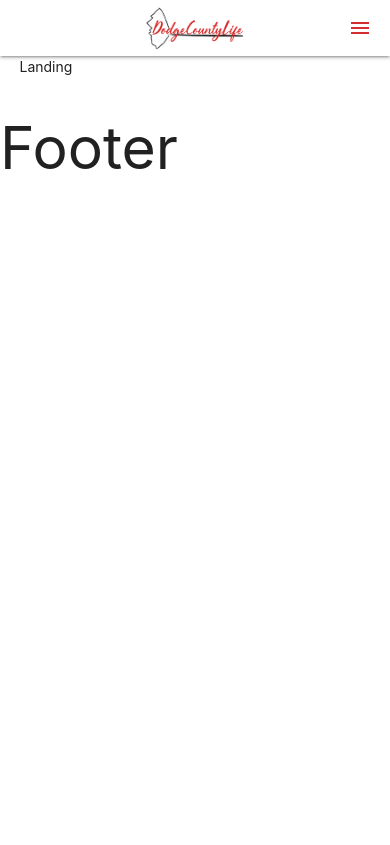
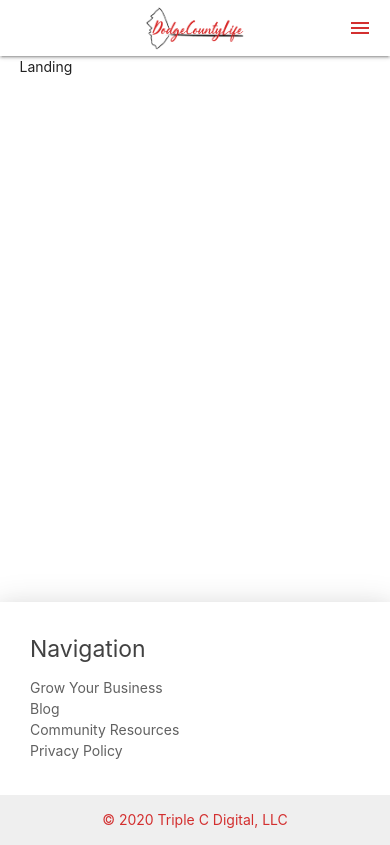
Before and after one commit to jcook3195/dclife-mern, a React (Create React App) app in the folder client/: page / in a window 390 px wide. Built offline with nearby package versions, Linux system fonts and the light colour scheme; no server answers.

Commit message:
connected login/logout menu and form, some work on mobile sidenav

```diff
--- a/client/public/assets/scripts/script.js
+++ b/client/public/assets/scripts/script.js
@@ -1,7 +1,11 @@
 $(document).ready(function () {
   // init sidenav
   if ($('.sidenav').length) {
-    $('.sidenav').sidenav();
+    $('.sidenav')
+      .sidenav()
+      .on('click tap', 'li a', () => {
+        $('.sidenav').sidenav('close');
+      });
   }
 
   // init select dropdown
--- a/client/src/components/auth/Login.js
+++ b/client/src/components/auth/Login.js
@@ -4,7 +4,7 @@ import { connect } from 'react-redux';
 import PropTypes from 'prop-types';
 import { login } from '../../store/actions/auth';
 
-import Button from '../ui/buttons/Button';
+import InputSubmit from '../ui/buttons/InputSubmit';
 
 const Login = ({ login, isAuthenticated }) => {
   const [formData, setFormData] = useState({
@@ -23,9 +23,8 @@ const Login = ({ login, isAuthenticated }) => {
     login(email, password);
   };
 
-  // @@ TO DO - redirect if logged in
   if (isAuthenticated) {
-    console.log('you already logged in');
+    return <Redirect to='/landing' />;
   }
 
   return (
@@ -48,7 +47,7 @@ const Login = ({ login, isAuthenticated }) => {
                 onChange={(e) => onChange(e)}
                 required
               />
-              <label for='email'>Email</label>
+              <label htmlFor='email'>Email</label>
             </div>
           </div>
           <div className='row mb-0'>
@@ -62,7 +61,7 @@ const Login = ({ login, isAuthenticated }) => {
                 onChange={(e) => onChange(e)}
                 required
               />
-              <label for='password'>Password</label>
+              <label htmlFor='password'>Password</label>
             </div>
           </div>
           <div className='row'>
@@ -76,8 +75,8 @@ const Login = ({ login, isAuthenticated }) => {
           </div>
           <div className='row'>
             <div className='col s6'>
-              <Button
-                classes='waves-effect waves-light btn red darken-1'
+              <InputSubmit
+                classes='waves-effect waves-light btn red darken-1 white-text'
                 text='Login'
               />
             </div>
--- a/client/src/components/layout/footer/Footer.js
+++ b/client/src/components/layout/footer/Footer.js
@@ -1,7 +1,24 @@
 import React from 'react';
 
+import FooterNav from './navigation/FooterNav';
+import SiteCredits from './credits/SiteCredits';
+
 const Footer = () => {
-  return <h1>Footer</h1>;
+  return (
+    <section id='footer'>
+      <footer className='page-footer white z-depth-4'>
+        <div className='container'>
+          <div className='row'>
+            <div className='col l4 offset-l2 s12'>
+              <h5 className='grey-text text-darken-3'>Navigation</h5>
+              <FooterNav />
+            </div>
+          </div>
+        </div>
+        <SiteCredits />
+      </footer>
+    </section>
+  );
 };
 
 export default Footer;
--- a/client/src/components/layout/footer/credits/SiteCredits.js
+++ b/client/src/components/layout/footer/credits/SiteCredits.js
@@ -0,0 +1,22 @@
+import React from 'react';
+import { Link } from 'react-router-dom';
+
+const SiteCredits = () => {
+  const year = new Date().getFullYear();
+
+  return (
+    <div className='footer-copyright'>
+      <div className='container grey-text text-darken-2 center'>
+        <Link
+          to='https://triplecdigital.com'
+          target='_blank'
+          className='red-text text-darken-2'
+        >
+          &copy; {year} Triple C Digital, LLC
+        </Link>
+      </div>
+    </div>
+  );
+};
+
+export default SiteCredits;
--- a/client/src/components/layout/footer/navigation/FooterNav.js
+++ b/client/src/components/layout/footer/navigation/FooterNav.js
@@ -0,0 +1,16 @@
+import React from 'react';
+
+import NavItem from './navitem/NavItem';
+
+const FooterNav = () => {
+  return (
+    <ul>
+      <NavItem url='/grow-your-business' text='Grow Your Business' />
+      <NavItem url='/blog' text='Blog' />
+      <NavItem url='/community-resources' text='Community Resources' />
+      <NavItem url='/privacy-policy' text='Privacy Policy' />
+    </ul>
+  );
+};
+
+export default FooterNav;
--- /dev/null
+++ b/client/src/components/layout/footer/navigation/navitem/NavItem.js
@@ -0,0 +1,20 @@
+import React from 'react';
+import { Link } from 'react-router-dom';
+import PropTypes from 'prop-types';
+
+const NavItem = ({ url, text }) => {
+  return (
+    <li>
+      <Link to={url} className='grey-text text-darken-2'>
+        {text}
+      </Link>
+    </li>
+  );
+};
+
+NavItem.propTypes = {
+  url: PropTypes.string.isRequired,
+  text: PropTypes.string.isRequired,
+};
+
+export default NavItem;
--- a/client/src/components/layout/header/navigation/navitem/NavItem.js
+++ b/client/src/components/layout/header/navigation/navitem/NavItem.js
@@ -1,24 +1,32 @@
 import React from 'react';
+import PropTypes from 'prop-types';
 
 import IconNavItem from './subtypes/IconNavItem';
 import ProfileNavItem from './subtypes/ProfileNavItem';
 import StandardNavItem from './subtypes/StandardNavItem';
 
-const swapNavSubType = (subtype) => {
+const swapNavSubType = (subtype, url, iconClasses, text) => {
   switch (subtype) {
     case 'standard':
       return <StandardNavItem />;
     case 'profile':
       return <ProfileNavItem />;
     case 'icon':
-      return <IconNavItem />;
+      return <IconNavItem url={url} iconClasses={iconClasses} text={text} />;
     default:
       return <StandardNavItem />;
   }
 };
 
-const NavItem = (props) => {
-  return <li>{swapNavSubType(props.subtype)}</li>;
+const NavItem = ({ subtype, url, iconClasses, text }) => {
+  return <li>{swapNavSubType(subtype, url, iconClasses, text)}</li>;
+};
+
+NavItem.propTypes = {
+  subtype: PropTypes.string.isRequired,
+  url: PropTypes.string.isRequired,
+  iconClasses: PropTypes.string,
+  text: PropTypes.string.isRequired,
 };
 
 export default NavItem;
--- a/client/src/components/layout/header/navigation/navitem/subtypes/IconNavItem.js
+++ b/client/src/components/layout/header/navigation/navitem/subtypes/IconNavItem.js
@@ -1,7 +1,20 @@
 import React from 'react';
+import { Link } from 'react-router-dom';
+import PropTypes from 'prop-types';
 
-const IconNavItem = () => {
-  return <div>IconNavItem</div>;
+const IconNavItem = ({ url, iconClasses, text }) => {
+  return (
+    <Link to={url}>
+      <i className={iconClasses}></i>
+      {text}
+    </Link>
+  );
+};
+
+IconNavItem.propTypes = {
+  url: PropTypes.string.isRequired,
+  iconClasses: PropTypes.string.isRequired,
+  text: PropTypes.string.isRequired,
 };
 
 export default IconNavItem;
--- a/client/src/components/layout/header/navigation/sidedrawer/SideDrawer.js
+++ b/client/src/components/layout/header/navigation/sidedrawer/SideDrawer.js
@@ -1,26 +1,76 @@
 import React, { Fragment } from 'react';
+import { Link } from 'react-router-dom';
 import { connect } from 'react-redux';
 import PropTypes from 'prop-types';
 
+import { logout } from '../../../../../store/actions/auth';
+
 import NavItem from '../navitem/NavItem';
 
-const SideDrawer = ({ auth: { isAuthenticated, loading } }) => {
-  const authLinks = <div>Auth Links</div>;
-  const guestLinks = <div>Guest Links</div>;
+const SideDrawer = ({ auth: { isAuthenticated, loading }, logout }) => {
+  const authLinks = (
+    <Fragment>
+      <NavItem subtype='profile' />
+      <NavItem
+        subtype='icon'
+        url='/businesses'
+        iconClasses='fas fa-store-alt'
+        text=' Businesses'
+      />
+      <NavItem
+        subtype='icon'
+        url='/profile'
+        iconClasses='fas fa-user-circle'
+        text=' Profile'
+      />
+      <NavItem
+        subtype='icon'
+        url='/settings'
+        iconClasses='fas fa-cog'
+        text=' Settings'
+      />
+      <li>
+        <Link onClick={logout} to='/login'>
+          <i className='fas fa-sign-out-alt'></i> Logout
+        </Link>
+      </li>
+    </Fragment>
+  );
+
+  const guestLinks = (
+    <Fragment>
+      <NavItem
+        subtype='icon'
+        url='/businesses'
+        iconClasses='fas fa-store-alt'
+        text=' Businesses'
+      />
+      <NavItem
+        subtype='icon'
+        url='/register'
+        iconClasses='fas fa-user-plus'
+        text=' Register'
+      />
+      <NavItem
+        subtype='icon'
+        url='/login'
+        iconClasses='fas fa-sign-out-alt'
+        text=' Login'
+      />
+    </Fragment>
+  );
 
   return (
     <ul className='sidenav' id='mobile-side-drawer'>
       {!loading && (
         <Fragment>{isAuthenticated ? authLinks : guestLinks}</Fragment>
       )}
-      <NavItem subtype='standard' />
-      <NavItem subtype='icon' />
-      <NavItem subtype='profile' />
     </ul>
   );
 };
 
 SideDrawer.propTypes = {
+  logout: PropTypes.func.isRequired,
   auth: PropTypes.object.isRequired,
 };
 
@@ -28,4 +78,4 @@ const mapStateToProps = (state) => ({
   auth: state.auth,
 });
 
-export default connect(mapStateToProps)(SideDrawer);
+export default connect(mapStateToProps, { logout })(SideDrawer);
--- /dev/null
+++ b/client/src/components/ui/buttons/InputSubmit.js
@@ -0,0 +1,13 @@
+import React from 'react';
+import PropTypes from 'prop-types';
+
+const InputSubmit = ({ classes, text }) => {
+  return <input type='submit' className={classes} value={text} />;
+};
+
+InputSubmit.propTypes = {
+  classes: PropTypes.string.isRequired,
+  text: PropTypes.string.isRequired,
+};
+
+export default InputSubmit;
```
